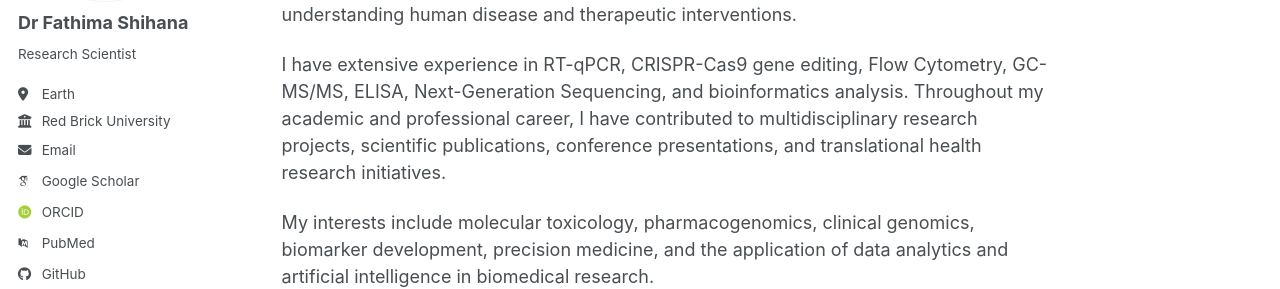
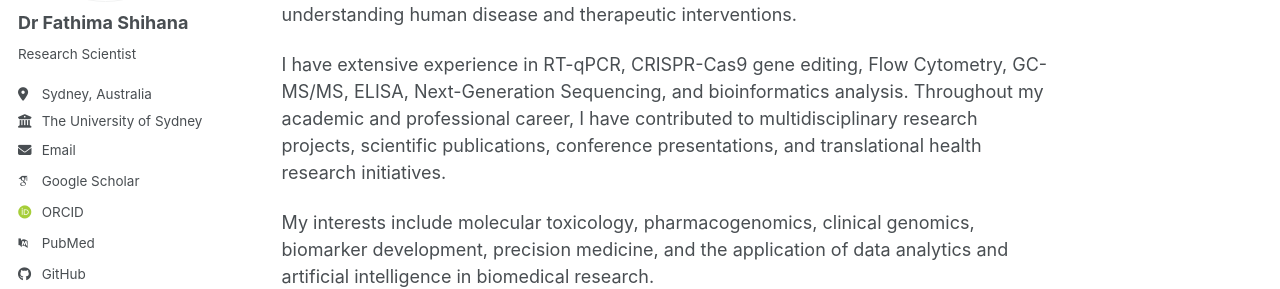
Before and after one commit to fathimashihana/fathimashihana.github.io, a Jekyll site: the page built from _pages/about.md, in a window 1280 px wide. Shown: the part 274-563 px from the top of the page. Built offline with Jekyll 4.4.1, drawn with Linux system fonts in a browser that asks for light colours; some web fonts are replaced; a script bundle is joined from its source files by our own code; library files that are not in the unit come from our copies.

Commit message:
Update _config.yml

```diff
--- a/_config.yml
+++ b/_config.yml
@@ -26,8 +26,8 @@ author:
   name             : "Dr Fathima Shihana"
   pronouns         : # example: "she/her"
   bio              : "Research Scientist"
-  location         : "Earth"
-  employer         : "Red Brick University"
+  location         : "Sydney, Australia"
+  employer         : "The University of Sydney"
   uri              : # URL
   email            : "none@example.org"
 
```
